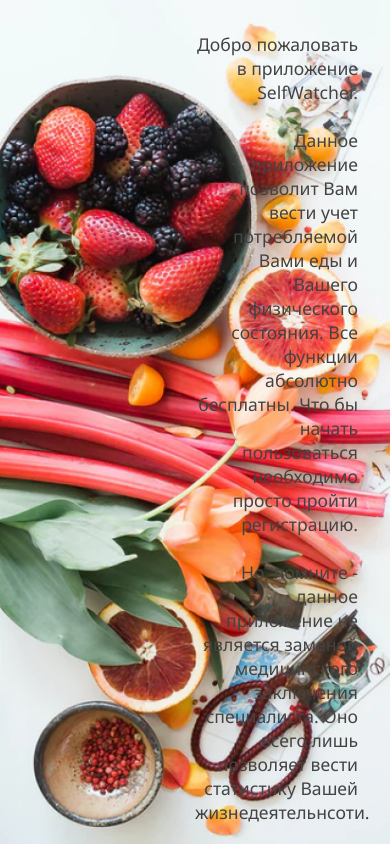
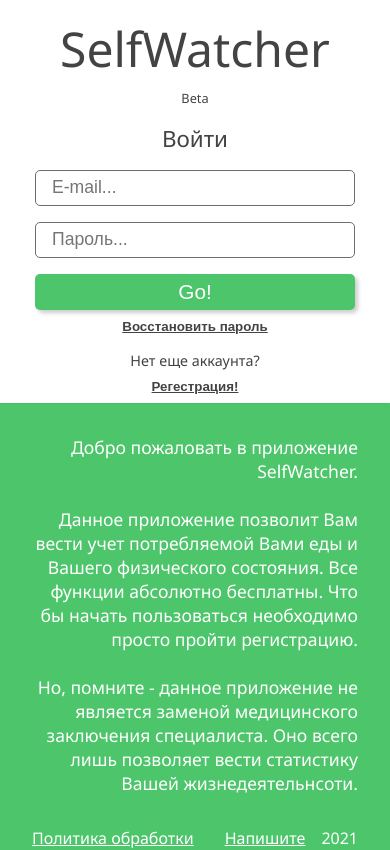
Before and after one commit to Turngait/swatcher_client_ts, a React (Create React App) app: page / in a window 390 px wide. Shown: the top 850 px of the page. Built offline with nearby package versions, Linux system fonts and the light colour scheme.

Commit message:
Fix some bugs

```diff
--- a/src/components/controls/TextInput/index.tsx
+++ b/src/components/controls/TextInput/index.tsx
@@ -4,9 +4,9 @@ import { IInputProps } from '../../../types/components';
 
 import './index.scss';
 
-const Textinput: React.FC<IInputProps> = ({placeholder, type, name, onChange, value}) => {
+const Textinput: React.FC<IInputProps> = ({placeholder, type, name, maxlength=100, maxValue, onChange, value}) => {
   return (
-    <input value={value} onChange={onChange} placeholder={placeholder} className="textInput" type={type || 'text'} name={name} />
+    <input max={maxValue} maxLength={maxlength} value={value} onChange={onChange} placeholder={placeholder} className="textInput" type={type || 'text'} name={name} />
   )
 }
 
--- a/src/pages/Food/components/Info/Stats/index.tsx
+++ b/src/pages/Food/components/Info/Stats/index.tsx
@@ -4,7 +4,7 @@ import { useSelector } from 'react-redux';
 import Button from 'components/controls/Button';
 import {BtnSize} from 'types/components';
 import Day from './Day';
-import {IStat} from 'types/common';
+import {IFood, IStat} from 'types/common';
 
 import './index.scss';
 
@@ -13,11 +13,19 @@ const Stats: React.FC<{
     onDeleteFoodForDay: (id: string, date: string) => void,
   }> = ({ setIsAddFoodForDayOpen, onDeleteFoodForDay }) => {
   const stats: IStat[] = useSelector((state: any) => state.user.stat);
+  const foods: [IFood] | [] = useSelector((state: any) => state.food.foods);
 
   return (
     <div className="foodStats">
       <div className="foodStats__controlBox">
-        <Button onClick={() => setIsAddFoodForDayOpen(true)} size={BtnSize.largeBtn} title="Добавить"/>
+        {
+          foods.length
+          ?
+          <Button onClick={() => setIsAddFoodForDayOpen(true)} size={BtnSize.largeBtn} title="Добавить"/>
+          :
+          <p>У вас не добавлено еще ни одной еды</p>
+        }
+
       </div>
       {
         stats.map((stat: IStat) => {
--- a/src/pages/Health/components/Info/AllIllness/index.scss
+++ b/src/pages/Health/components/Info/AllIllness/index.scss
@@ -37,7 +37,7 @@
         }
 
         &__colories {
-          width: 5rem;
+          width: 10rem;
         }
 
         &__contolls {
--- a/src/pages/Health/components/Info/Stats/index.tsx
+++ b/src/pages/Health/components/Info/Stats/index.tsx
@@ -12,10 +12,18 @@ const Stats: React.FC<{
     deleteIllnessForDay: (id: string, date: string) => void
   }> = ({setIsAddIllnessForDayOpen, deleteIllnessForDay}) => {
   const stats = useSelector((state: any) => state.user.stat);
+  const illnesses = useSelector((state: any) => state.health.illnesses);
   return (
     <div className="healthStats">
       <div className="healthStats__btnBox">
-        <Button size={BtnSize.largeBtn} title="Добавить" onClick={() => setIsAddIllnessForDayOpen(true)}/>
+        {
+          illnesses.length
+            ?
+            <Button size={BtnSize.largeBtn} title="Добавить" onClick={() => setIsAddIllnessForDayOpen(true)}/>
+            :
+            <p>У вас не добавлено ни одного недомагания</p>
+        }
+
       </div>
 
       {
--- a/src/pages/Health/components/Modals/AddIllnessForDay/index.tsx
+++ b/src/pages/Health/components/Modals/AddIllnessForDay/index.tsx
@@ -57,7 +57,7 @@ const AddIllnessForDayModal: React.FC<{
             <option value={5}>5</option>
           </select>
         </label>
-        <Textinput value={duration} type="number" placeholder="Продолжительность в мин (примерно)..." onChange={(event) => setDuration(event.target.value)}/>
+        <Textinput maxValue={24} value={duration} type="number" placeholder="Продолжительность в мин (примерно)..." onChange={(event) => setDuration(event.target.value)}/>
         <label>
           <p>Введите время начала (примерное):</p>
           <input value={time} className="addFoodForDay__form__time" type="time" onChange={(event) => setTime(event.target.value)}/>
--- a/src/pages/Health/components/Modals/AddNewIllness/index.tsx
+++ b/src/pages/Health/components/Modals/AddNewIllness/index.tsx
@@ -28,7 +28,7 @@ const AddNewIllnessModal: React.FC<{
         msg ? <p className="addNewIllness__msg">{msg}</p> : null
       }
       <div className="addNewIllness__form">
-        <Textinput placeholder="Название..." onChange={(event) => setTitle(event.target.value)}/>
+        <Textinput maxlength={20} placeholder="Название..." onChange={(event) => setTitle(event.target.value)}/>
         <textarea
           className="addNewIllness__form__textarea"
           placeholder="Описание..."
--- a/src/pages/Main/components/SingUp/index.tsx
+++ b/src/pages/Main/components/SingUp/index.tsx
@@ -22,7 +22,7 @@ const SignUp: React.FC<{registartion: (name: string, email: string, pass: string
       <TextInput type="password" placeholder="Пароль..." onChange={(event) => {setPass(event.target.value)}} />
       <Button title="Создать" onClick={signUpService}/>
       <p className='signInBox__desclimer'>
-        Нажимая кнопку "Создать" Вы соглашаетесь с <a href="policy.html" className="policyLink" target="_blank">"Политиикой обработки персональных данных"</a> на этом сайте.</p>
+        Нажимая кнопку "Создать" Вы соглашаетесь с <a href="policy.html" className="policyLink" target="_blank">"Политикой обработки персональных данных"</a> на этом сайте.</p>
     </form>
   )
 }
--- a/src/pages/Main/index.scss
+++ b/src/pages/Main/index.scss
@@ -104,19 +104,50 @@
 .policyLink {
   color: $black;
 }
+@media all and (min-width: 0) and (max-width: 1200px) {
+  .mainBox__leftBox {
+    gap: 10rem;
+  }
+}
+@media all and (min-width: 0) and (max-width: 900px) {
+  .mainBox {
+    flex-direction: column-reverse;
+    // height: auto;
+  }
+  .mainBox__leftBox{
+    gap:2rem;
+  }
+  .mainBox__leftBox__text {
+    width: auto;
+  }
+  .mainBox {
+    background-image: none;
+    background-color: $green;
+  }
+  .mainBox__leftBox__text,
+  .mainBox__leftBox__info,
+  .mainBox__leftBox__info__link {
+    color: #fff;
+  }
+}
+@media all and (min-width: 0) and (max-width: 800px) {
 
-@media all and (min-width: 0) and (max-width: 800px) {
-  .mainBox {
-    flex-direction: column;
-  }
   .mainBox__rightBox {
     flex-basis: 15rem;
     border-radius: 0;
     padding: 0.5rem;
   }
   .mainBox__rightBox__header {
-    margin-top: 2rem;
-    margin-bottom: 1rem;
+    margin-top: 0rem;
     padding: 0.5rem;
   }
+  .mainBox__rightBox__mini {
+    margin-bottom: 1rem;
+  }
 }
+
+@media all and (min-width: 0) and (max-width: 500px) {
+  .mainBox {
+    height: auto;
+  }
+}
--- a/src/pages/Profile/components/Settings/index.tsx
+++ b/src/pages/Profile/components/Settings/index.tsx
@@ -8,12 +8,13 @@ import './index.scss';
 const Settings: React.FC<{
   userName: string,
   changeUserName: (name: string, setMsg: (msg: string | null) => void) => void,
-  changeUserPass: (oldPass: string, pass: string) => void
+  changeUserPass: (oldPass: string, pass: string, setMsgPass:(masg: string | null) => void) => void
 }> = ({ userName, changeUserName, changeUserPass }) => {
   const [userNameInp, setUserNameInp] = useState(userName);
   const [oldPass, setOldPass] = useState('');
   const [pass, setPass] = useState('');
   const [msg, setMsg] = useState<string | null>(null);
+  const [msgPass, setMsgPass] = useState<string | null>(null);
 
   return (
     <div className="settings">
@@ -29,10 +30,13 @@ const Settings: React.FC<{
         </div>
         <div className="settings__item">
           <h3 className="settings__item__header">Сменить пароль</h3>
+          {
+            msgPass ? <p className="settings__msg">{msgPass}</p> : null
+          }
           <div className="settings__item__form">
             <Textinput type="password" onChange={(event) => setOldPass(event.target.value)} placeholder="Ваш старый пароль..."/>
             <Textinput type="password" onChange={(event) => setPass(event.target.value)} placeholder="Ваш новый пароль..."/>
-            <Button onClick={() => changeUserPass(oldPass, pass)} title="Сохранить"/>
+            <Button onClick={() => changeUserPass(oldPass, pass, setMsgPass)} title="Сохранить"/>
           </div>
         </div>
     </div>
--- a/src/pages/Profile/index.tsx
+++ b/src/pages/Profile/index.tsx
@@ -43,9 +43,15 @@ const Profile:React.FC<RouteComponentProps> = ({ history }) => {
     }
     setTimeout(() => setMsg(null), 4000);
   }
-  const changeUserPass = async (oldPass: string, pass: string): Promise<void> => {
+  const changeUserPass = async (oldPass: string, pass: string, setMsg: (msg: string | null) =>void): Promise<void> => {
     const { status } = await changeUserPassService(oldPass, pass, token || '');
     console.log(status);
+    if(status === 200) {
+      setMsg('Пароль успешно изменен');
+    } else {
+      setMsg('Что то пошло не так, попробуйте позже');
+    }
+    setTimeout(() => setMsg(null), 4000);
   }
 
   return (
--- a/src/types/components.ts
+++ b/src/types/components.ts
@@ -15,5 +15,7 @@ export interface IInputProps extends InputHTMLAttributes<HTMLInputElement> {
   onChange?: (event: ChangeEvent<HTMLInputElement>) => void,
   type?: string,
   name?: string,
-  value?: string | number
+  value?: string | number,
+  maxlength?: number,
+  maxValue?: number,
 }
```
